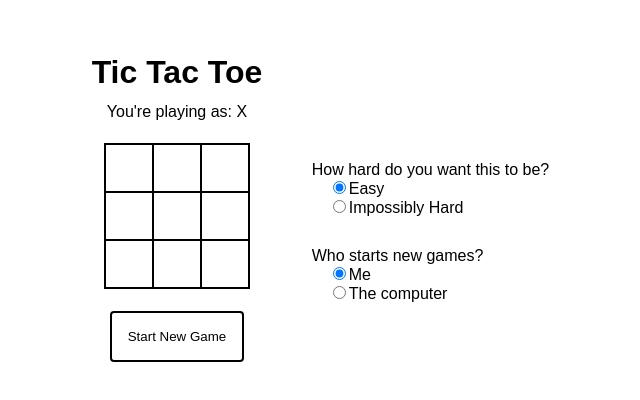
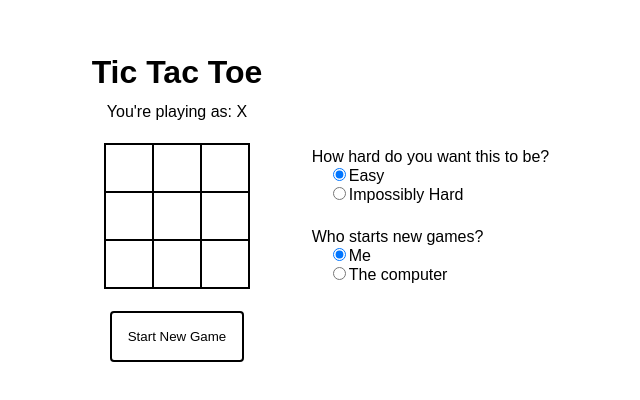
Before and after one commit to MagdalenaHenke/tictactoe, a React (Create React App) app: page / in a window 1280 px wide. Shown: the part 192-592 px from the top of the page, without its empty margins (463-1103 px from the left). Built offline with nearby package versions, Linux system fonts and the light colour scheme.

Commit message:
remove padding from RadioGroup top, instead space via flex

```diff
--- a/src/components/Game.jsx
+++ b/src/components/Game.jsx
@@ -31,7 +31,10 @@ import '../styles/Game.css';
 // - push something to local state to allow for refresh?
 // - for now just on laptop, but make layout work on mobile!
 // - accessibility concerns
+// - use built in css reset
+// - do custom focus states and stuff to look better on firefox
 // - I don't think I'm minifying anything
+// - looks like you can use sass. nifty. do that.
 
 function Game() {
   // choice I'm making: only keep things on state that can't be derived from state
--- a/src/styles/Board.css
+++ b/src/styles/Board.css
@@ -26,6 +26,10 @@
 
 /* below classes position the line to cross through winning line */
 /* LEENA: make line also have a delay when computer won */
+/* LEENA turns out you can totally use sass so probably do some mixin magic
+with that
+https://create-react-app.dev/docs/adding-a-sass-stylesheet/
+*/
 .Board-line--r0 {
   top: 1.5rem; /* LEENA: do this with button size variable */
 }
--- a/src/styles/Game.css
+++ b/src/styles/Game.css
@@ -33,6 +33,11 @@
 .Game-layout--options {
   grid-column: 3;
   grid-row: 2;
+  /* LEENA: maybe this is easier with some grid stuff */
+  display: flex;
+  flex-direction: column;
+  height: 100%;
+  justify-content: space-around;
 }
 
 .Game-button {
--- a/src/styles/RadioGroup.css
+++ b/src/styles/RadioGroup.css
@@ -1,6 +1,5 @@
 .RadioGroup-legend {
   text-align: start;
-  padding-top: 2rem;
 }
 
 .RadioGroup-label {
--- a/src/styles/_cssReset.css
+++ b/src/styles/_cssReset.css
@@ -1,6 +1,11 @@
 /* http://meyerweb.com/eric/tools/css/reset/
    v2.0 | 20110126
    License: none (public domain)
+*/
+
+/* LEENA:
+ actually turns out there's a built in css reset, use that one
+ https://create-react-app.dev/docs/adding-css-reset/
 */
 
 html,
```
